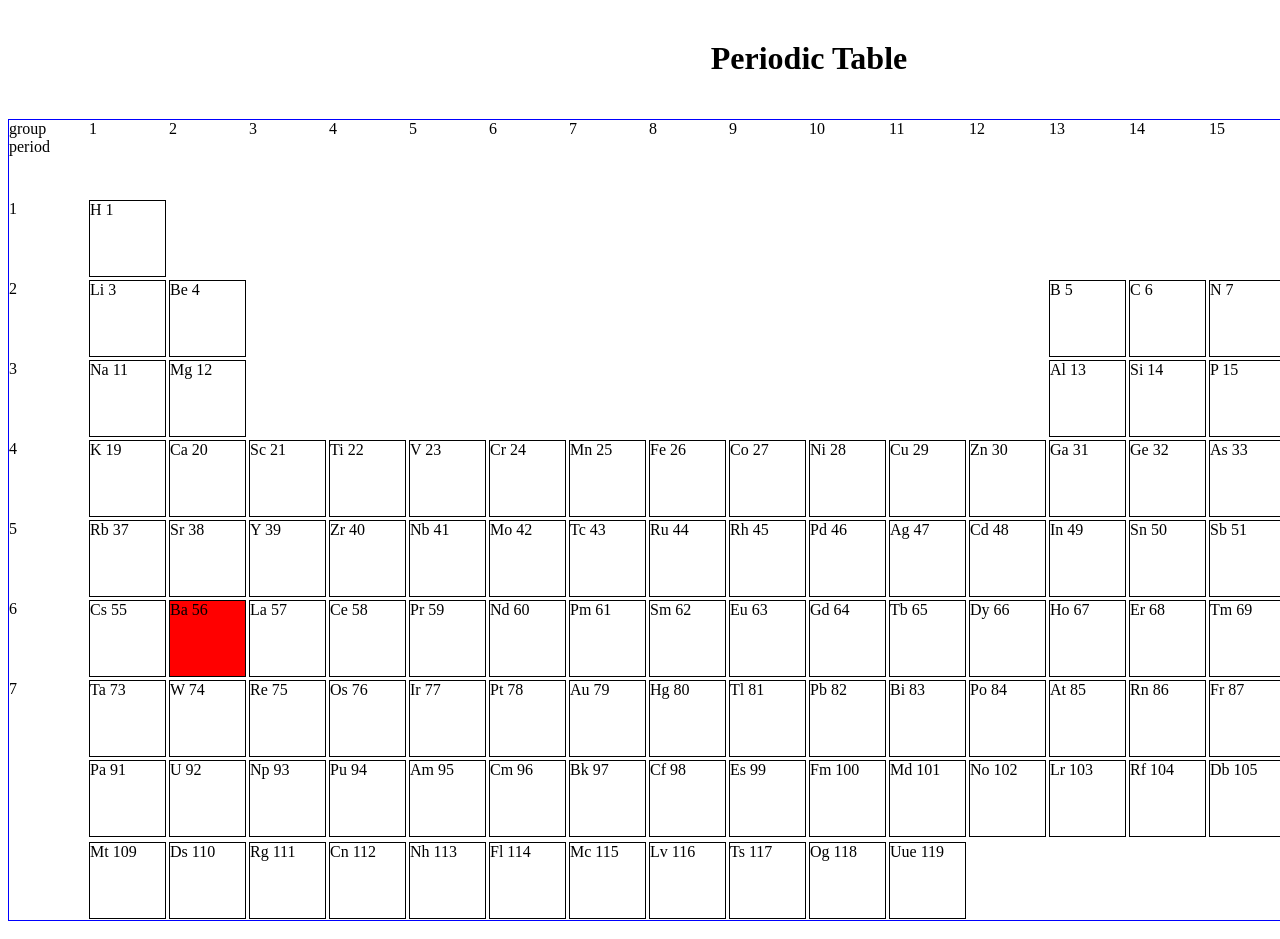
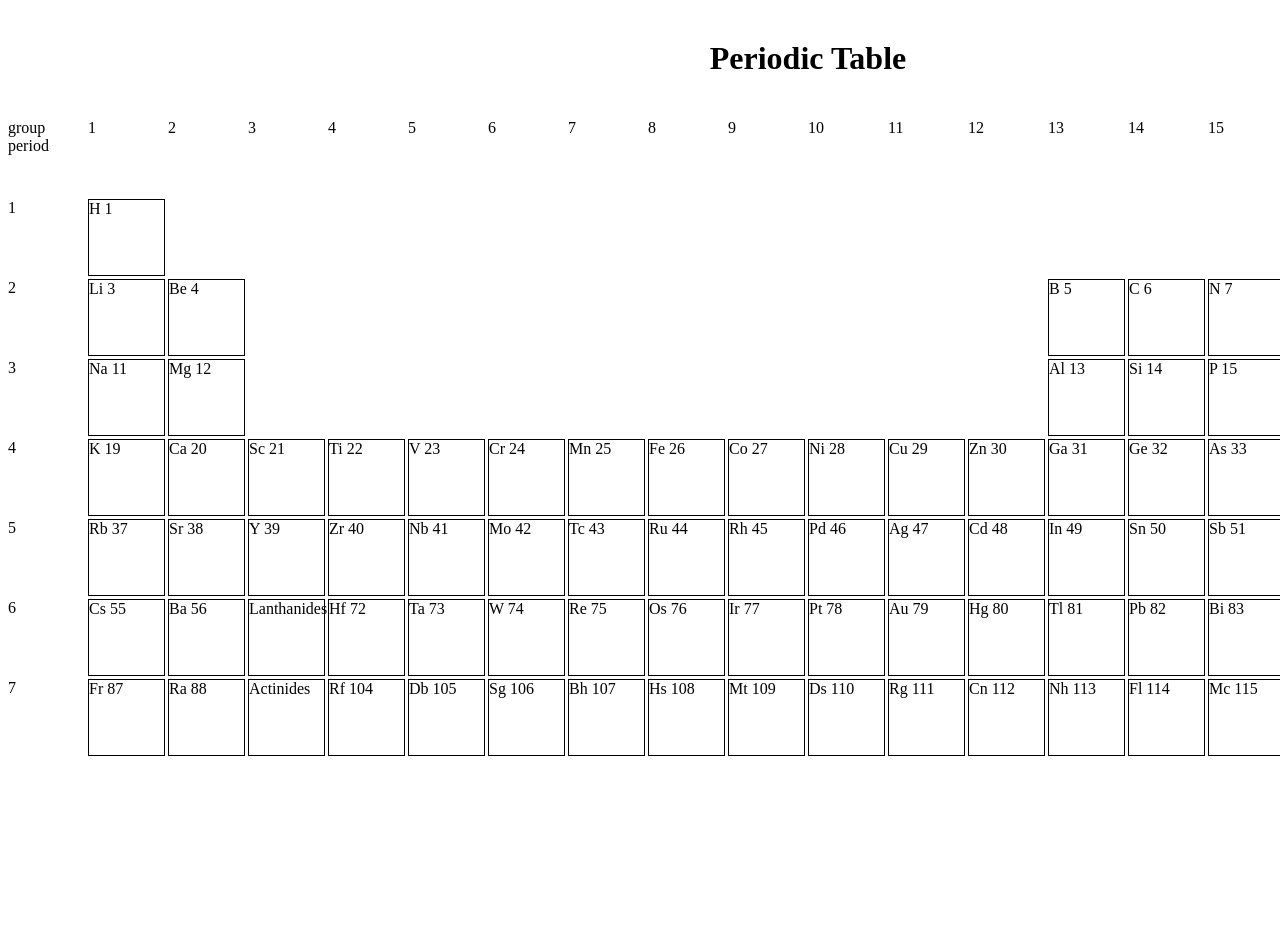
Before and after one commit to anilkris/periodic, an Angular app: page / in a window 1280 px wide. Shown: the top 939 px of the page. Built offline with nearby package versions, Linux system fonts and the light colour scheme.

Commit message:
updated the table

```diff
--- a/src/app/ptable/ptable.component.css
+++ b/src/app/ptable/ptable.component.css
@@ -5,7 +5,6 @@
     grid-template-columns: repeat(19,75px);
     grid-template-rows: repeat(8,75px);
     grid-gap: 5px;
-    border: 1px solid blue;
 }
 .group {
     width: 75px;
@@ -43,7 +42,3 @@
     height: 75px;
     border: 1px solid;
 }
-.element:nth-child(58) {
-    background-color: red;
-
-}
--- a/src/app/ptable/ptable.component.ts
+++ b/src/app/ptable/ptable.component.ts
@@ -7,7 +7,7 @@ import { ELEMENTS_DATA, ELEMENT } from './periodict-table';
   styleUrls: ['./ptable.component.css']
 })
 export class PtableComponent implements OnInit {
-  elementsData: any[];
+  elementsData = [];
   colLabels: string[] = [];
   rowLabels: string[] = [];
 
@@ -19,8 +19,54 @@ export class PtableComponent implements OnInit {
       this.rowLabels.push('' + j);
     }
 
-    this.elementsData = ELEMENTS_DATA.elements;
+    this.elementsData =
+          ELEMENTS_DATA.elements.filter(element =>
+            this.mainElements(element)
+         );
 
+  }
+
+  mainElements(element) {
+
+
+      if (element.number === 57) {
+        let x = element;
+        x.symbol = 'Lanthanides';
+        x.number = null ;
+      }
+      if (element.number === 89) {
+        let x = element;
+        x.symbol = 'Actinides';
+        x.number = null;
+      }
+
+
+      if(element.number === 119) {
+        return null;
+      }
+
+      if (!this.lanthanide(element) && !this.actinide(element)) {
+         return element;
+      }
+
+  }
+  representLanthanide() {
+
+        console.log('return represent lanthanides');
+    return {
+      name: 'Lanthanides',
+      number: 0
+    };
+  }
+  lanthanide(element) {
+    if (element.number > 56 && element.number < 72) {
+      return true;
+    }
+  }
+   actinide(element) {
+    if (element.number > 88 && element.number < 104) {
+      return true;
+    }
   }
 
   ngOnInit(): void {
```
